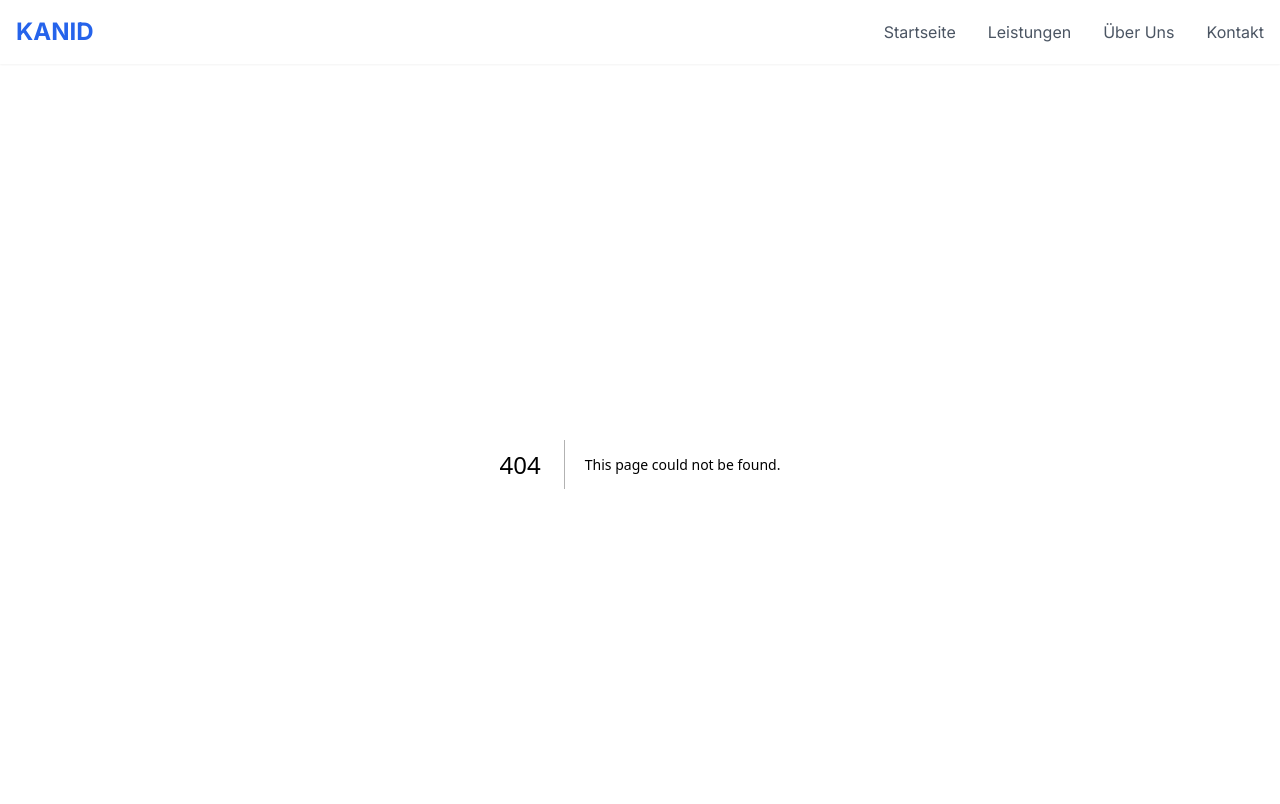
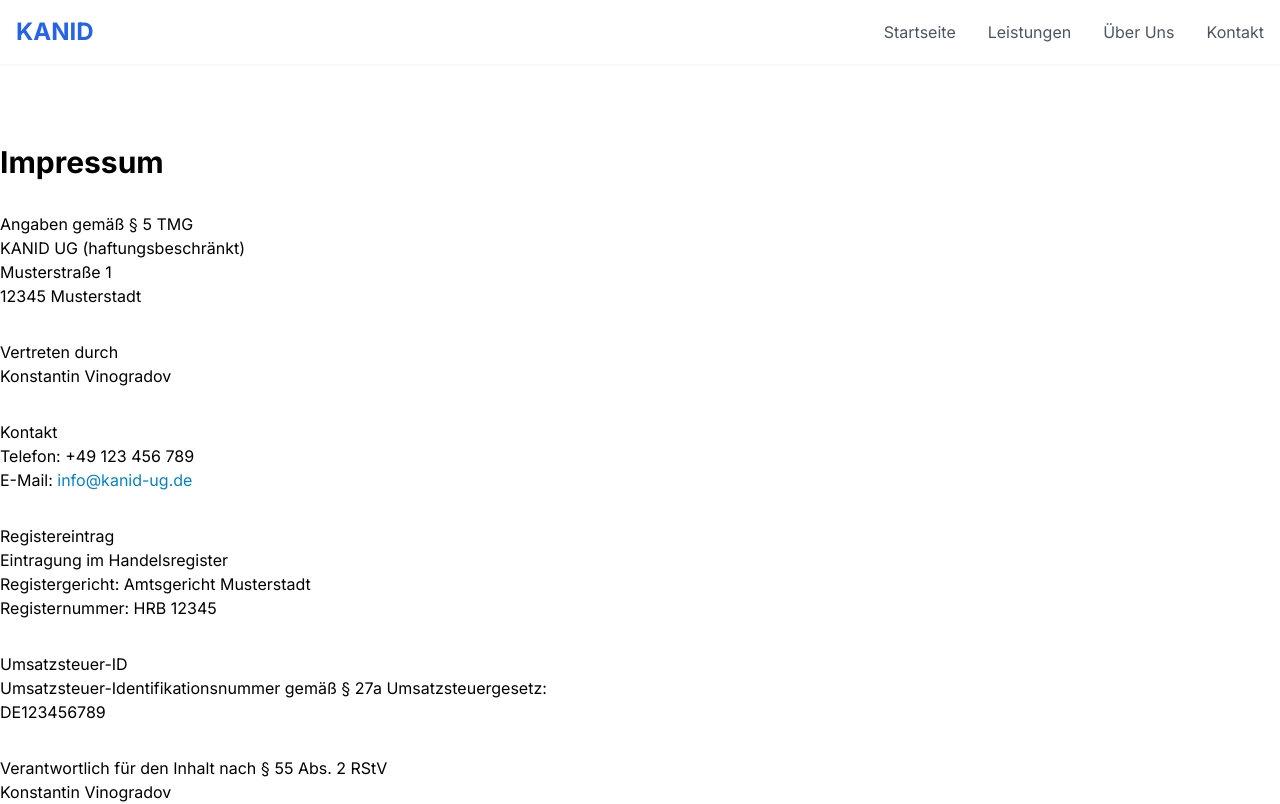
Before and after one commit to KANIDv/kanid-website, a Next.js app: page /impressum in a window 1280 px wide. Before the commit this address had no page. Shown: the top 804 px of the page. Built offline with nearby package versions, Linux system fonts and the light colour scheme.

Commit message:
Impressum-Seite hinzugefügt

```diff
--- /dev/null
+++ b/src/app/impressum/page.tsx
@@ -0,0 +1,34 @@
+export default function ImpressumPage() {
+  return (
+    <main className="legal-content pt-20">
+      <h1 className="text-3xl font-bold mb-8">Impressum</h1>
+      <div className="legal-section">
+        <h2>Angaben gemäß § 5 TMG</h2>
+        <p>KANID UG (haftungsbeschränkt)</p>
+        <p>Musterstraße 1</p>
+        <p>12345 Musterstadt</p>
+
+        <h2 className="mt-8">Vertreten durch</h2>
+        <p>Konstantin Vinogradov</p>
+
+        <h2 className="mt-8">Kontakt</h2>
+        <p>Telefon: +49 123 456 789</p>
+        <p>E-Mail: <a href="mailto:info@kanid-ug.de" className="text-primary-600 hover:underline">info@kanid-ug.de</a></p>
+
+        <h2 className="mt-8">Registereintrag</h2>
+        <p>Eintragung im Handelsregister</p>
+        <p>Registergericht: Amtsgericht Musterstadt</p>
+        <p>Registernummer: HRB 12345</p>
+
+        <h2 className="mt-8">Umsatzsteuer-ID</h2>
+        <p>Umsatzsteuer-Identifikationsnummer gemäß § 27a Umsatzsteuergesetz:</p>
+        <p>DE123456789</p>
+
+        <h2 className="mt-8">Verantwortlich für den Inhalt nach § 55 Abs. 2 RStV</h2>
+        <p>Konstantin Vinogradov</p>
+        <p>Musterstraße 1</p>
+        <p>12345 Musterstadt</p>
+      </div>
+    </main>
+  )
+}
```
